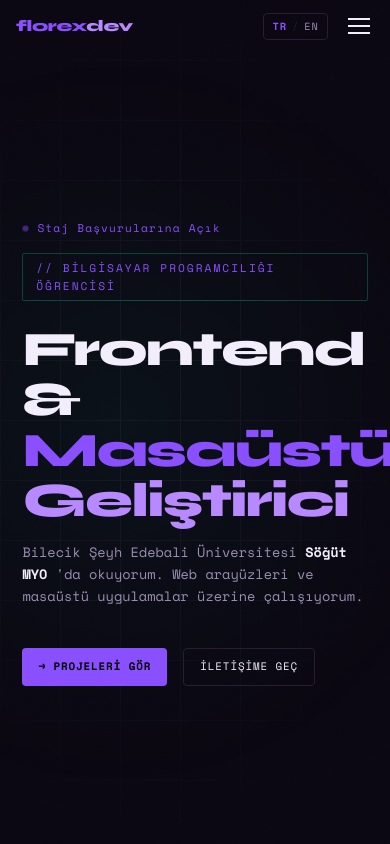
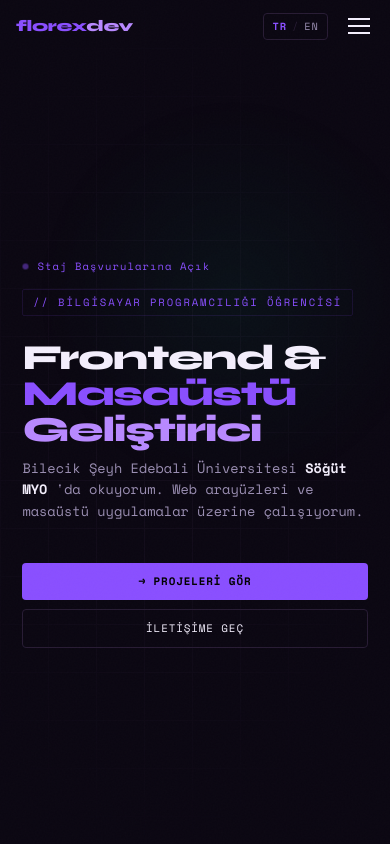
Before and after one commit to florexdev/florexdev.github.io, a plain HTML site: page index.html in a window 390 px wide. Shown: the top 844 px of the page. Drawn offline with nearby package versions, Linux system fonts and the light colour scheme.

Commit message:
Update main.css

```diff
--- a/css/main.css
+++ b/css/main.css
@@ -790,6 +790,32 @@ footer {
   .skill-card { padding: 1rem 1rem; }
   .contact-box { padding: 1.2rem; }
   .info-row { grid-template-columns: 120px 1fr; }
+
+  /* Mobile hero tuning */
+  h1 {
+    font-size: clamp(2.2rem, 9vw, 3.6rem);
+    line-height: 1.02;
+    margin-bottom: 0.6rem;
+    word-break: break-word;
+    hyphens: auto;
+  }
+
+  .hero-glow {
+    width: 380px;
+    height: 380px;
+    left: 60%;
+    top: 35%;
+    opacity: 0.9;
+  }
+
+  .hero-grid { background-size: 48px 48px; opacity: 0.25; }
+
+  .status-badge { font-size: 0.66rem; margin-bottom: 0.8rem; }
+  .hero-tag { font-size: 0.66rem; padding: 0.28rem 0.6rem; border: 1px solid rgba(138,79,255,0.12); }
+
+  .hero-cta { flex-direction: column; align-items: stretch; gap: 0.6rem; }
+  .btn { width: 100%; justify-content: center; }
+  .btn-outline { background: transparent; }
 }
 
 /* Ensure media (images / svgs) scale nicely */
```
